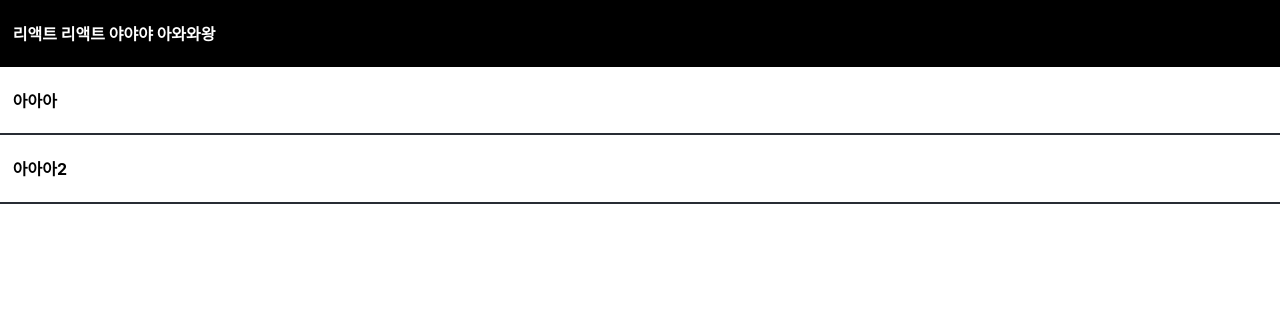
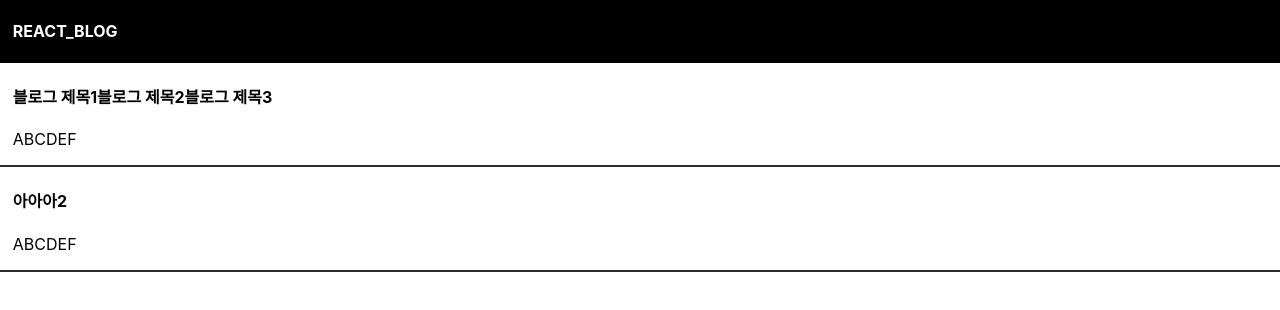
Before and after one commit to naimnaro/react_crud, a React (Create React App) app: page / in a window 1280 px wide. Shown: the top 310 px of the page. Built offline with nearby package versions, Linux system fonts and the light colour scheme.

Commit message:
Update App.js

```diff
--- a/src/App.js
+++ b/src/App.js
@@ -11,13 +11,15 @@ function App() {
   return (
     <div className="App">
       <div className ="black-nav">
-        <h4> 리액트 리액트 야야야 아와와왕</h4>
+        <h4> REACT_BLOG</h4>
       </div>
       <div className="list">
-        <h4> 아아아 </h4>
+        <h4> {글제목}</h4>
+        <p> ABCDEF </p>
       </div>
       <div className="list">
         <h4> 아아아2 </h4>
+        <p> ABCDEF </p>
       </div>
 
     </div>
```
